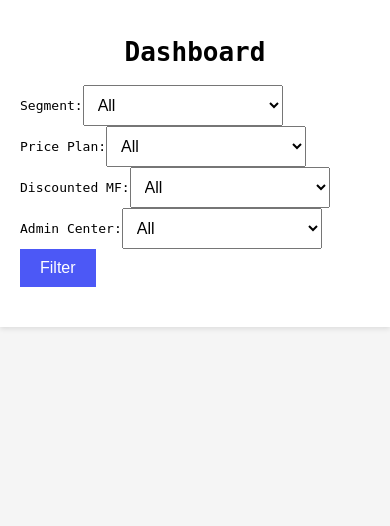
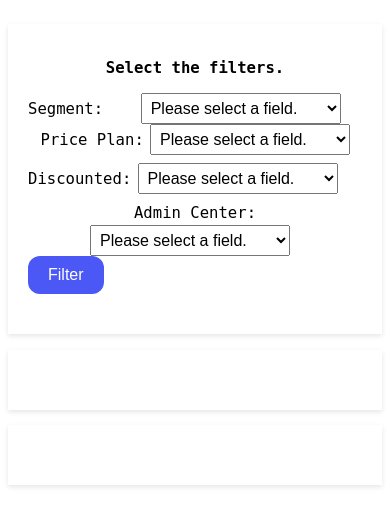
Before and after one commit to mihailvasilev77/Filterable-dashboard, a Flask app: template templates/index.html in a window 390 px wide. Shown: the top 526 px of the page. Run offline with Flask 3, Linux system fonts and the light colour scheme; the template is opened without the code that fills it, so the values that code supplies are empty.

Commit message:
Added changes.
Made the html responsive, added a second chart - pie chart and did some touch ups.

```diff
--- a/app.py
+++ b/app.py
@@ -5,9 +5,10 @@ import json
 
 app = Flask(__name__, template_folder="templates")
 
+df = pd.read_csv('raw_data.csv')
+
 @app.route('/', methods=['GET', 'POST'])
 def dashboard():
-    df = pd.read_csv('raw_data.csv')
 
     if request.method == 'POST':
         selected_segment = request.form.get('segment')
@@ -24,22 +25,26 @@ def dashboard():
             filtered_df = filtered_df[filtered_df['PRICE_PLAN_DESC'] == selected_price_plan]
 
         if selected_discounted_mf and selected_discounted_mf != 'All':
-            filtered_df = filtered_df[filtered_df['DISCOUNTED_MF_W_VAT'] == selected_discounted_mf]
+            filtered_df = filtered_df[filtered_df['DISCOUNTED_MF_W_VAT'] == float(selected_discounted_mf)]
 
         if selected_admin_center and selected_admin_center != 'All':
             filtered_df = filtered_df[filtered_df['ADMIN_CENTER'] == selected_admin_center]
 
-        fig = px.bar(filtered_df, x='ACCOUNT_START_DATE', y='CNT_SUB')
+        fig1 = px.bar(filtered_df, x='ACCOUNT_START_DATE', y='CNT_SUB', title="FWA Activations")
+        fig2 = px.pie(filtered_df, names='PRICE_PLAN_DESC', title='FWA Activations')
 
     else:
-        fig = px.bar(df, x='ACCOUNT_START_DATE', y='CNT_SUB')
+        fig1 = px.bar(df, x='ACCOUNT_START_DATE', y='CNT_SUB', title="FWA Activations")
+        fig2 = px.pie(filtered_df, names='PRICE_PLAN_DESC', title='FWA Activations')
 
-    segment_options = df['SEGMENT_NAME'].unique().tolist()
-    price_plan_options = df['PRICE_PLAN_DESC'].unique().tolist()
-    discounted_mf_options = df['DISCOUNTED_MF_W_VAT'].unique().tolist()
-    admin_center_options = df['ADMIN_CENTER'].unique().tolist()
+    fig2.update_layout(legend_title_text='Price plans:')
 
-    return render_template('index.html', plot=fig.to_html(full_html=False), segment_options=segment_options, price_plan_options=price_plan_options, discounted_mf_options=discounted_mf_options, admin_center_options=admin_center_options)
+    segment_options = ['All'] + df['SEGMENT_NAME'].unique().tolist()
+    price_plan_options = ['All'] + df['PRICE_PLAN_DESC'].unique().tolist()
+    discounted_mf_options = ['All'] + df['DISCOUNTED_MF_W_VAT'].astype(str).unique().tolist()
+    admin_center_options = ['All'] + df['ADMIN_CENTER'].unique().tolist()
+
+    return render_template('index.html', fig1=fig1.to_html(full_html=False), fig2=fig2.to_html(full_html=False), segment_options=segment_options, price_plan_options=price_plan_options, discounted_mf_options=discounted_mf_options, admin_center_options=admin_center_options)
 
 @app.route('/get_price_plans', methods=['POST'])
 def get_price_plans():
@@ -50,7 +55,7 @@ def get_price_plans():
     if segment and segment != 'All':
         df = df[df['SEGMENT_NAME'] == segment]
 
-    price_plan_options = df['PRICE_PLAN_DESC'].unique().tolist()
+    price_plan_options = ['All'] + df['PRICE_PLAN_DESC'].unique().tolist()
 
     return json.dumps(price_plan_options)
 
@@ -67,7 +72,7 @@ def get_discounted_mf():
     if price_plan and price_plan != 'All':
         df = df[df['PRICE_PLAN_DESC'] == price_plan]
 
-    discounted_mf_options = df['DISCOUNTED_MF_W_VAT'].unique().tolist()
+    discounted_mf_options = ['All'] + df['DISCOUNTED_MF_W_VAT'].unique().tolist()
 
     return json.dumps(discounted_mf_options)
 
@@ -88,7 +93,7 @@ def get_admin_centers():
     if discounted_mf and discounted_mf != 'All':
         df = df[df['DISCOUNTED_MF_W_VAT'] == discounted_mf]
 
-    admin_center_options = df['ADMIN_CENTER'].unique().tolist()
+    admin_center_options = ['All'] + df['ADMIN_CENTER'].unique().tolist()
 
     return json.dumps(admin_center_options)
 
--- a/static/styles.css
+++ b/static/styles.css
@@ -1,10 +1,20 @@
-body {
-  font-family: monospace;
-  background-color: #f5f5f5;
-  margin: 0;
-  padding: 0;
+html {
+  font: 80% / 1.5 monospace;
 }
 
+@media (min-width: 35em) {
+  html {
+    font-size: 160%;
+  }
+  body {
+    font-family: monospace;
+    font-size: 50%;
+    background-color: #f5f5f5;
+    margin: 0;
+    padding: 0;
+  }
+
+}
 .container {
   max-width: 800px;
   margin: 0 auto;
@@ -30,6 +40,7 @@
   color: white;
   border: none;
   cursor: pointer;
+  border-radius: 12px;
 }
 
 .plot-container {
@@ -44,8 +55,12 @@
 }
 
 select, input[type="text"] {
-  padding: 10px;
+  padding: 5px;
   font-size: 16px;
   margin-right: 10px;
   width: 200px;
 }
+
+label{
+  font-size: 150%;
+}
--- a/templates/index.html
+++ b/templates/index.html
@@ -1,6 +1,8 @@
 <!DOCTYPE html>
-<html>
+<html lang="en">
 <head>
+    <meta charset="UTF-8">
+    <meta name="viewport" content="width=device-width, initial-scale=1.0">
     <title>Dashboard</title>
     <link rel="shortcut icon" href="https://i.imgur.com/ZUP7bq1.png">
     <link rel="stylesheet" type="text/css" href="../static/styles.css">
@@ -8,39 +10,72 @@
     <script src="../static/script.js"></script>
 </head>
 <body>
+    <br>
     <div class="container">
-        <h1>Dashboard</h1>
+        <h2>Select the filters.</h2>
         <form method="POST" action="/">
 
-            <label for="segment-dropdown">Segment:</label>
+            <div>
+                <label for="segment-dropdown">Segment:</label>&nbsp;&nbsp;&nbsp;&nbsp;&nbsp;
                 <select id="segment-dropdown" name="segment">
-                <option value="All">All</option>
+                    <option value="All">Please select a field.</option>
                     {% for segment in segment_options %}
                         <option value="{{ segment }}">{{ segment }}</option>
                     {% endfor %}
                 </select>
-
+            </div>
+            &nbsp;&nbsp;
+            <div>
                 <label for="price-plan-dropdown">Price Plan:</label>
                 <select id="price-plan-dropdown" name="price_plan">
-                <option value="All">All</option>
+                    <option value="All">Please select a field.</option>
+                    {% for price in price_plan_options %}
+                        <option value="{{ price }}">{{ price }}</option>
+                    {% endfor %}
                 </select>
+            </div>
 
-            <label for="discounted-mf-dropdown">Discounted MF:</label>
+            <div>
+                <label for="discounted-mf-dropdown">Discounted:</label>
                 <select id="discounted-mf-dropdown" name="discounted_mf">
-                <option value="All">All</option>
+                    <option value="All">Please select a field.</option>
+                    {% for disc in discounted_mf_options %}
+                        <option value="{{ disc }}">{{ disc }}</option>
+                    {% endfor %}
                 </select>
+            </div>
 
+            <br><br><br>
+            <div>
                 <label for="admin-center-dropdown">Admin Center:</label>
                 <select id="admin-center-dropdown" name="admin_center">
-                <option value="All">All</option>
+                    <option value="All">Please select a field.</option>
+                    {% for center in admin_center_options %}
+                        <option value="{{ center }}">{{ center }}</option>
+                    {% endfor %}
                 </select>
+            </div>
 
             <input type="submit" value="Filter">
         </form>
 
+    </div>
+    <br>
+
+    <div class="container">
         <div class="plot-container">
-            {{ plot|safe }}
+            {{ fig1|safe }}
         </div>
     </div>
+    <br>
+
+    <div class="container">
+        <div class="plot-container">
+            {{ fig2|safe }}
+        </div>
+    </div>
+    <br>
+
+
 </body>
 </html>
```
Lines whose indentation alone changed are shown as unchanged.
